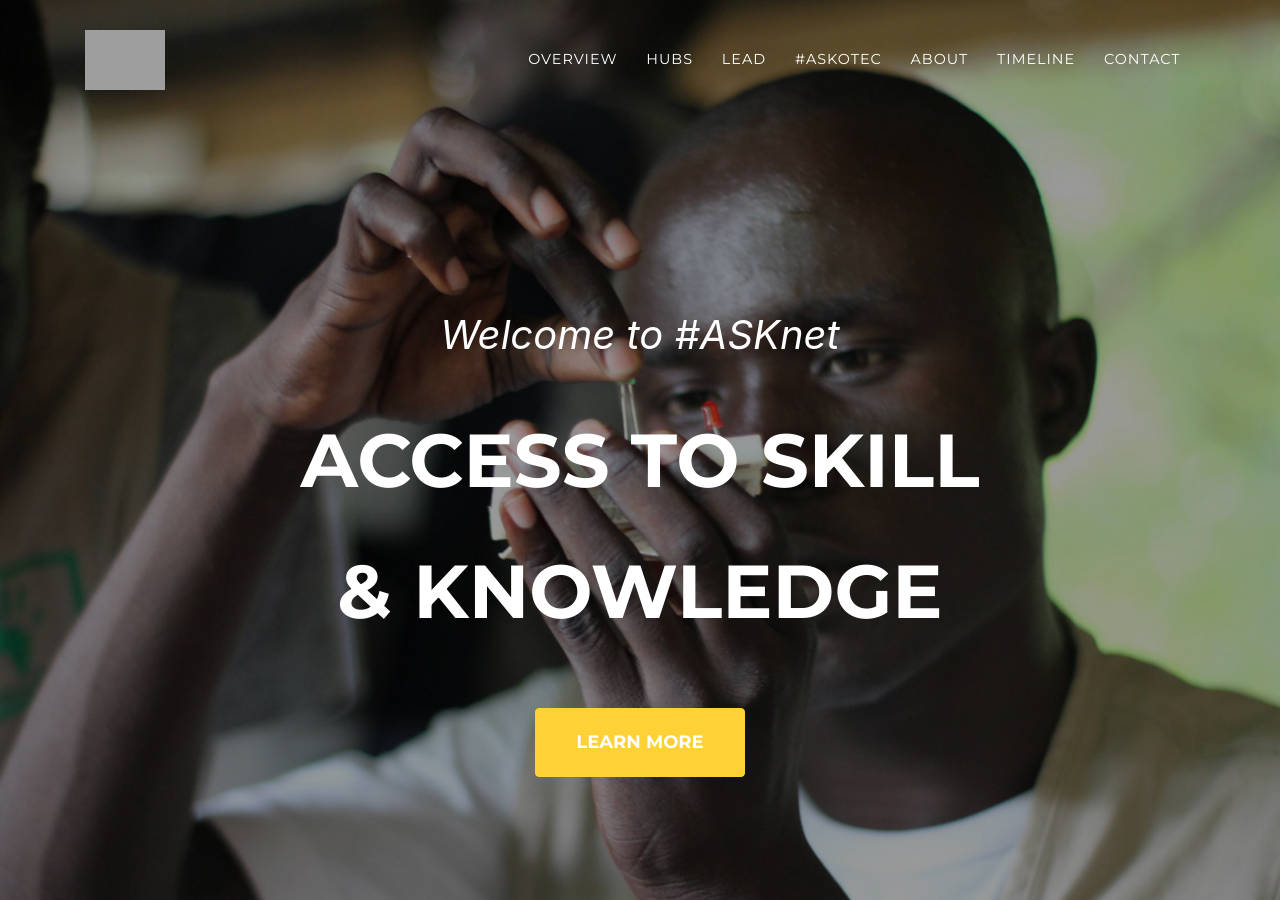
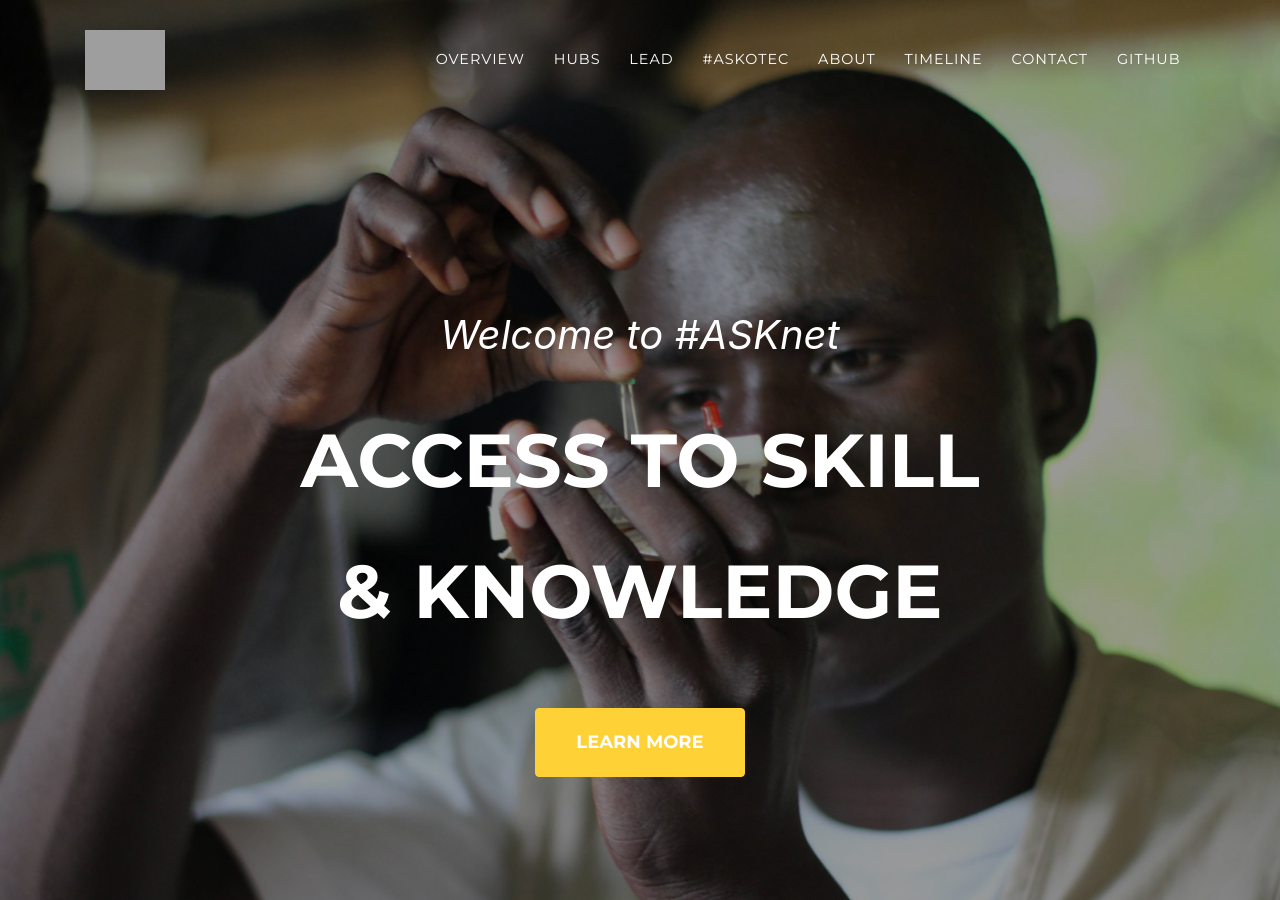
Before and after one commit to ASKnetCommunity/ASKnet.Community, a Jekyll site: the page built from index.md, in a window 1280 px wide and 900 px high. Built offline with Jekyll 4.4.1, drawn with Linux system fonts in a browser that asks for light colours; some web fonts are replaced; grey boxes are pictures that could not be loaded.

Commit message:
added github repository link to the navigation

```diff
--- a/_data/navigation.yml
+++ b/_data/navigation.yml
@@ -25,6 +25,8 @@ en: &DEFAULT_EN
       section: timeline
     - title: "Contact"
       section: contact
+    - title: "Github"
+      url: https://github.com/ASKnet-Community/ASKnet.Community
 en-US:
   <<: *DEFAULT_EN
 en-CA:
```
